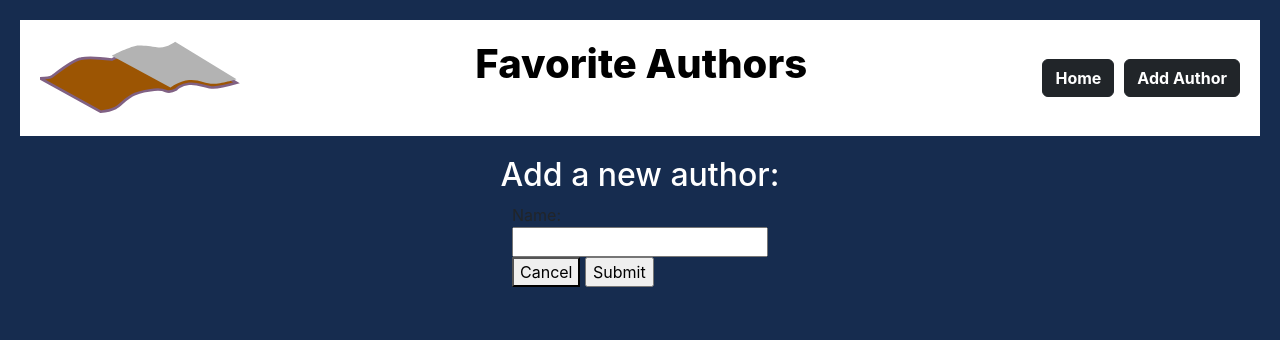
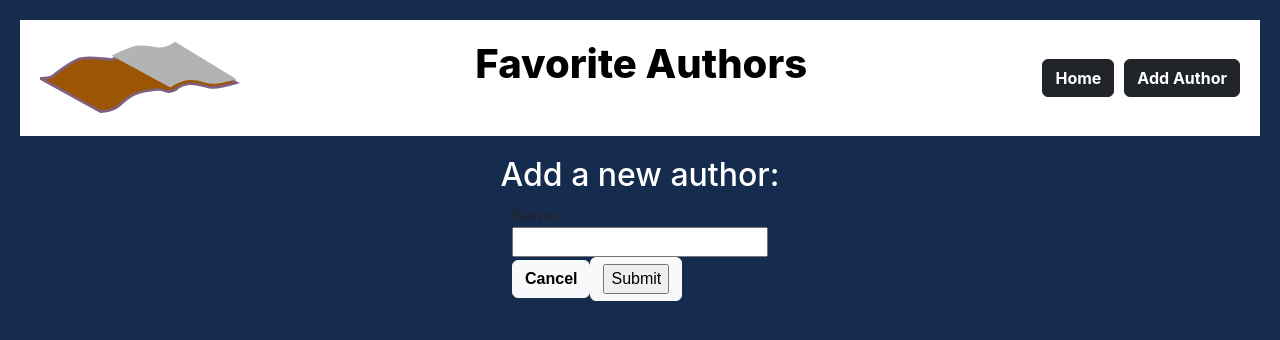
Before and after one commit to PaulDeUlloa/MERN_Authors, a React (Create React App) app in the folder client/: page /authors/new in a window 1280 px wide. Shown: the top 340 px of the page. Built offline with nearby package versions, Linux system fonts and the light colour scheme.

Commit message:
create page updates for buttons

```diff
--- a/client/src/App.css
+++ b/client/src/App.css
@@ -151,3 +151,8 @@ body{
 #createPageFont{
   color: white;
 }
+
+#cancelSubmitButtonsFont{
+  font-weight: 700;
+  font-family:Arial, Helvetica, sans-serif;
+}
--- a/client/src/view/CreateAuthor.jsx
+++ b/client/src/view/CreateAuthor.jsx
@@ -40,9 +40,13 @@ const CreateAuthor = () => {
           />
           <div>
             <Link to="/authors">
-              <button>Cancel</button>
-            </Link>{" "}
-            <input type="submit" value="Submit" />
+              <button id="cancelSubmitButtonsFont" class="btn btn-light">
+                Cancel
+              </button>
+            </Link>
+            <button id="editDeleteButtonsFont" class="btn btn-light">
+              <input type="submit" value="Submit" />
+            </button>
           </div>
         </div>
       </form>
```
